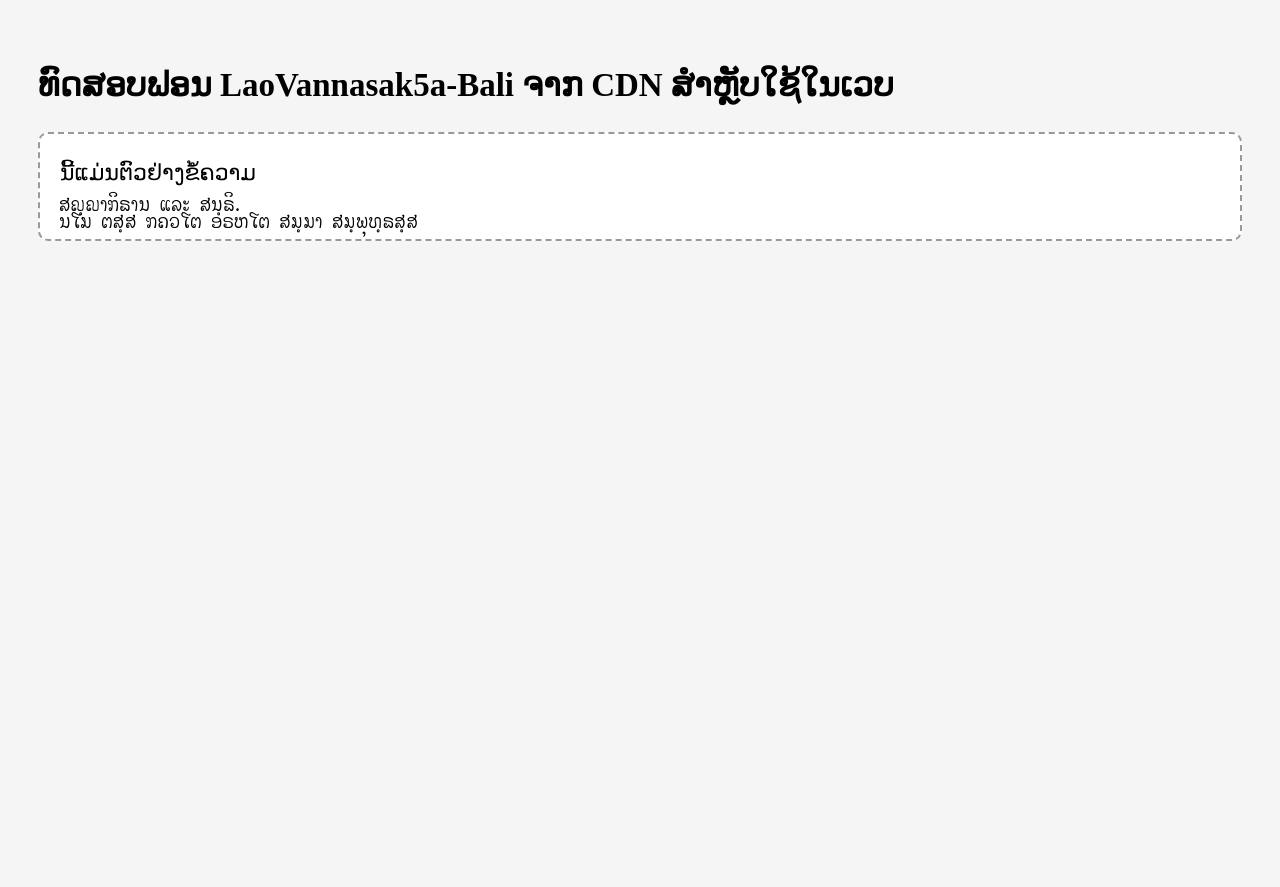
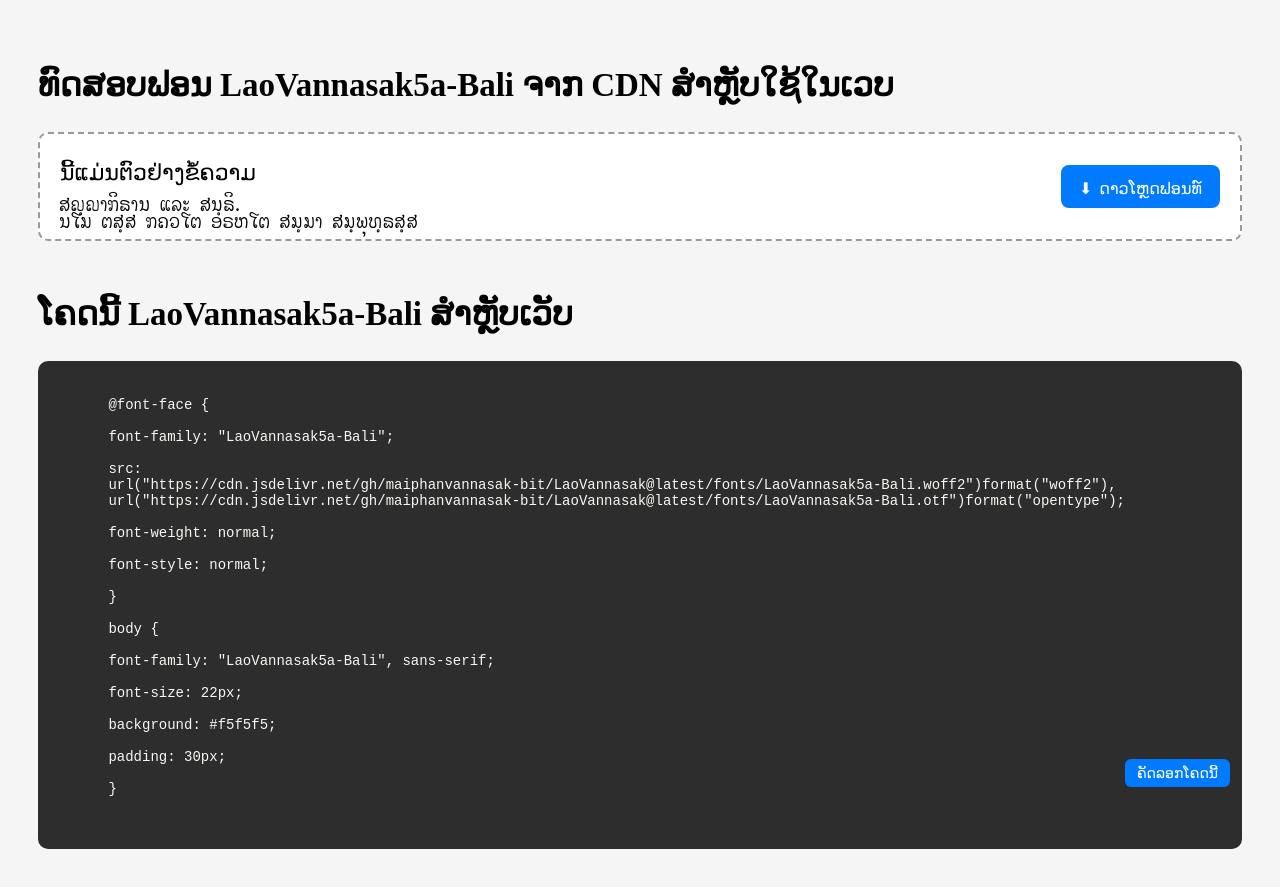
Before and after one commit to maiphanvannasak-bit/LaoVannasak, a plain HTML site: page index.html in a window 1280 px wide. Before the commit the page ends 800 px from the top, so only its background shows below. Drawn offline with Linux system fonts and the light colour scheme.

Commit message:
Update index.html
chage

```diff
--- a/index.html
+++ b/index.html
@@ -8,7 +8,7 @@
         font-family: "LaoVannasak5a-Bali";
         src: url("https://cdn.jsdelivr.net/gh/maiphanvannasak-bit/LaoVannasak@latest/fonts/LaoVannasak5a-Bali.woff2")
             format("woff2"),
-          url("https://cdn.jsdelivr.net/gh/maiphanvannasak-bit/LaoVannasak@latest/fonts/LaoVannasak5a-Bali.otf")
+          url("https://cdn.jsdelivr.net/gh/maiphanvannasak-bit/LaoVannasak@latest/fonts/Lao Vannasak 5a Bali Th.otf")
             format("opentype");
         font-weight: normal;
         font-style: normal;
@@ -26,16 +26,102 @@
         padding: 20px;
         border-radius: 10px;
         background: white;
+        display: flex;
+        justify-content: space-between;
+        align-items: center;
+      }
+
+      .download-btn {
+        background: #007bff;
+        color: white;
+        padding: 10px 18px;
+        border-radius: 8px;
+        text-decoration: none;
+        font-size: 16px;
+        transition: 0.3s;
+      }
+
+      .download-btn:hover {
+        background: #0056b3;
+      }
+
+      .code-box {
+        font-size: 14px;
+        position: relative;
+        background: #2d2d2d;
+        color: #f8f8f2;
+        padding: 20px;
+        border-radius: 10px;
+        font-family: monospace;
+        overflow-x: auto;
+        white-space: pre;
+      }
+
+      .copy-btn {
+        position: absolute;
+        bottom: 13px;
+        right: 50px;
+        background: #007bff;
+        color: white;
+        border: none;
+        padding: 6px 12px;
+        border-radius: 6px;
+        cursor: pointer;
+        font-size: 14px;
+      }
+
+      .copy-btn:hover {
+        background: #0056b3;
       }
     </style>
   </head>
   <body>
-    <h2>ທົດສອບຟອນ LaoVannasak5a-Bali ຈາກ CDN ສຳຫຼັບໃຊ້ໃນເວບ </h2>
+    <h2>ທົດສອບຟອນ LaoVannasak5a-Bali ຈາກ CDN ສຳຫຼັບໃຊ້ໃນເວບ</h2>
     <div class="box">
-      ນີ້ແມ່ນຕົວຢ່າງຂໍ້ຄວາມ<br />
-      le`ekByUko c]t lo`UyD
-      <br />
-      o3, 8l`l B7;38 vis38 l,`,k l,`r5m`Ul`l
+      <div>
+        ນີ້ແມ່ນຕົວຢ່າງຂໍ້ຄວາມ<br />
+        le`ekByUko c]t lo`UyD
+        <br />
+        o3, 8l`l B7;38 vis38 l,`,k l,`r5m`Ul`l
+      </div>
+      <!-- ปุ่มดาวน์โหลด -->
+      <a
+        href="https://cdn.jsdelivr.net/gh/maiphanvannasak-bit/LaoVannasak@latest/fonts/Lao Vannasak 5a Bali Th.otf"
+        class="download-btn"
+        download
+      >
+        ⬇ ດາວໂຫຼດຟອນທ໌
+      </a>
     </div>
+    <br />
+    <h2>ໂຄດນີ້ LaoVannasak5a-Bali ສຳຫຼັບເວັບ</h2>
+
+    <div class="code-box" id="codeBox">
+      @font-face { <br />
+      font-family: "LaoVannasak5a-Bali"; <br />
+      src:
+      url("https://cdn.jsdelivr.net/gh/maiphanvannasak-bit/LaoVannasak@latest/fonts/LaoVannasak5a-Bali.woff2")format("woff2"),
+      url("https://cdn.jsdelivr.net/gh/maiphanvannasak-bit/LaoVannasak@latest/fonts/LaoVannasak5a-Bali.otf")format("opentype");<br />
+      font-weight: normal;<br />
+      font-style: normal; <br />
+      } <br />
+      body { <br />
+      font-family: "LaoVannasak5a-Bali", sans-serif; <br />
+      font-size: 22px; <br />
+      background: #f5f5f5; <br />
+      padding: 30px; <br />
+      }<br />
+    </div>
+    <button class="copy-btn" onclick="copyCode()">ຄັດລອກໂຄດນີ້</button>
+
+    <script>
+      function copyCode() {
+        const codeBox = document.getElementById("codeBox");
+        const text = codeBox.innerText;
+        navigator.clipboard.writeText(text).then(() => {
+          alert("✅ ຄັດລອດໂຄດນີ້ສຳເຫຼັດແລ້ວ!");
+        });
+      }
+    </script>
   </body>
 </html>
```
